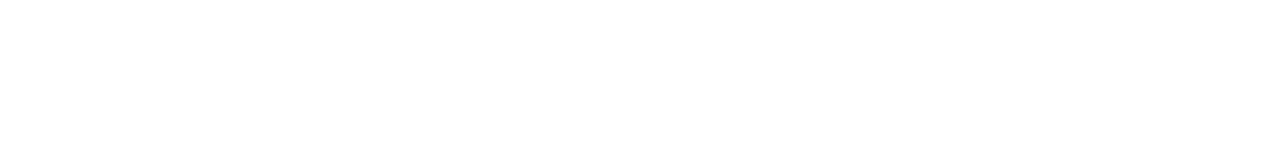
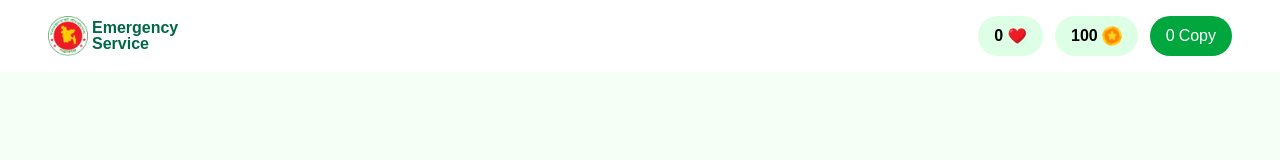
Before and after one commit to md-ju-jewel/Assignment_05, a plain HTML site: page index.html in a window 1280 px wide. Drawn offline with nearby package versions, Linux system fonts and the light colour scheme; a web font is replaced by a local one.

Commit message:
Navbar Section Added

```diff
--- a/index.html
+++ b/index.html
@@ -18,7 +18,38 @@
     }
   </style>
 </head>
-<body>
+  <body class="bg-[#F5FFF6] leading-tight">
+
+    <!-- Navbar Section -->
+
+    <nav class="px-4 lg:px-12 py-4 flex justify-between bg-white">
+      <div class="flex items-center">
+        <img src="./assets/logo.png" class="w-10 h-10" />
+        <h1 class="leading-none font-bold ml-1 text-[#006747]">
+          Emergency<br />Service
+        </h1>
+      </div>
+      <div class="flex gap-1 lg:gap-3">
+        <div
+          class="flex gap-1 bg-[#ddffe5] px-3 lg:px-4 rounded-full items-center"
+        >
+          <p  class="font-bold lg:text-base text-[12px]">0</p>
+          <img src="./assets/heart.png" class="h-3 w-3 lg:h-5 lg:w-5" />
+        </div>
+        <div
+          class="flex gap-1 bg-[#ddffe5] px-3 lg:px-4 rounded-full items-center"
+        >
+          <p class="font-bold lg:text-base text-[12px]">100</p>
+          <img src="./assets/coin.png" class="h-3 w-3 lg:h-5 lg:w-5" />
+        </div>
+        <div
+          class="flex gap-1 bg-[#00A63E] px-3 lg:px-4 rounded-full items-center text-white"
+        >
+          <p class="font-medium lg:text-base text-[12px]">0</p>
+          <p class="font-medium lg:text-base text-[12px]">Copy</p>
+        </div>
+      </div>
+    </nav>
   <script src="./script.js"></script>
 </body>
 </html>
```
